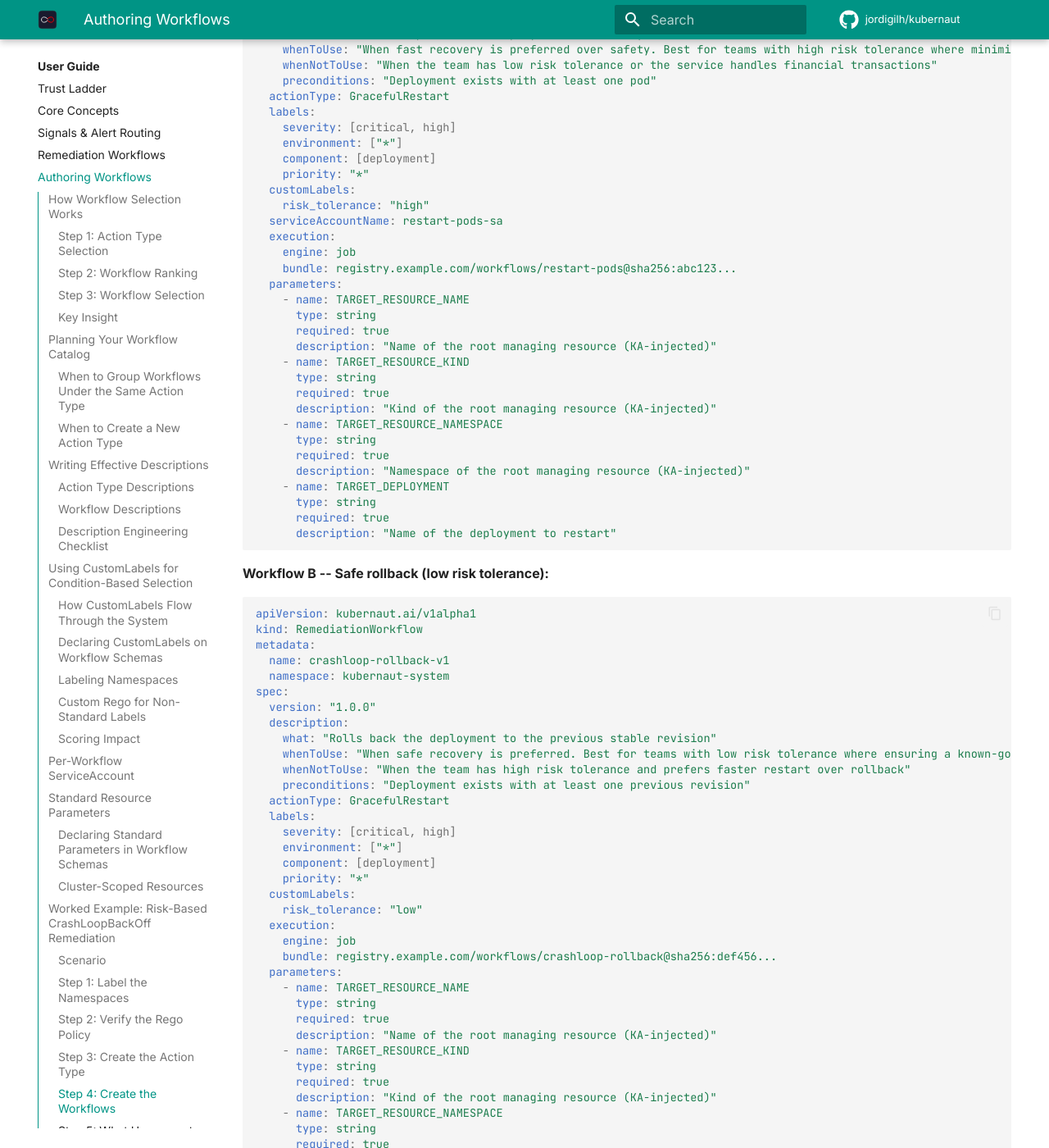
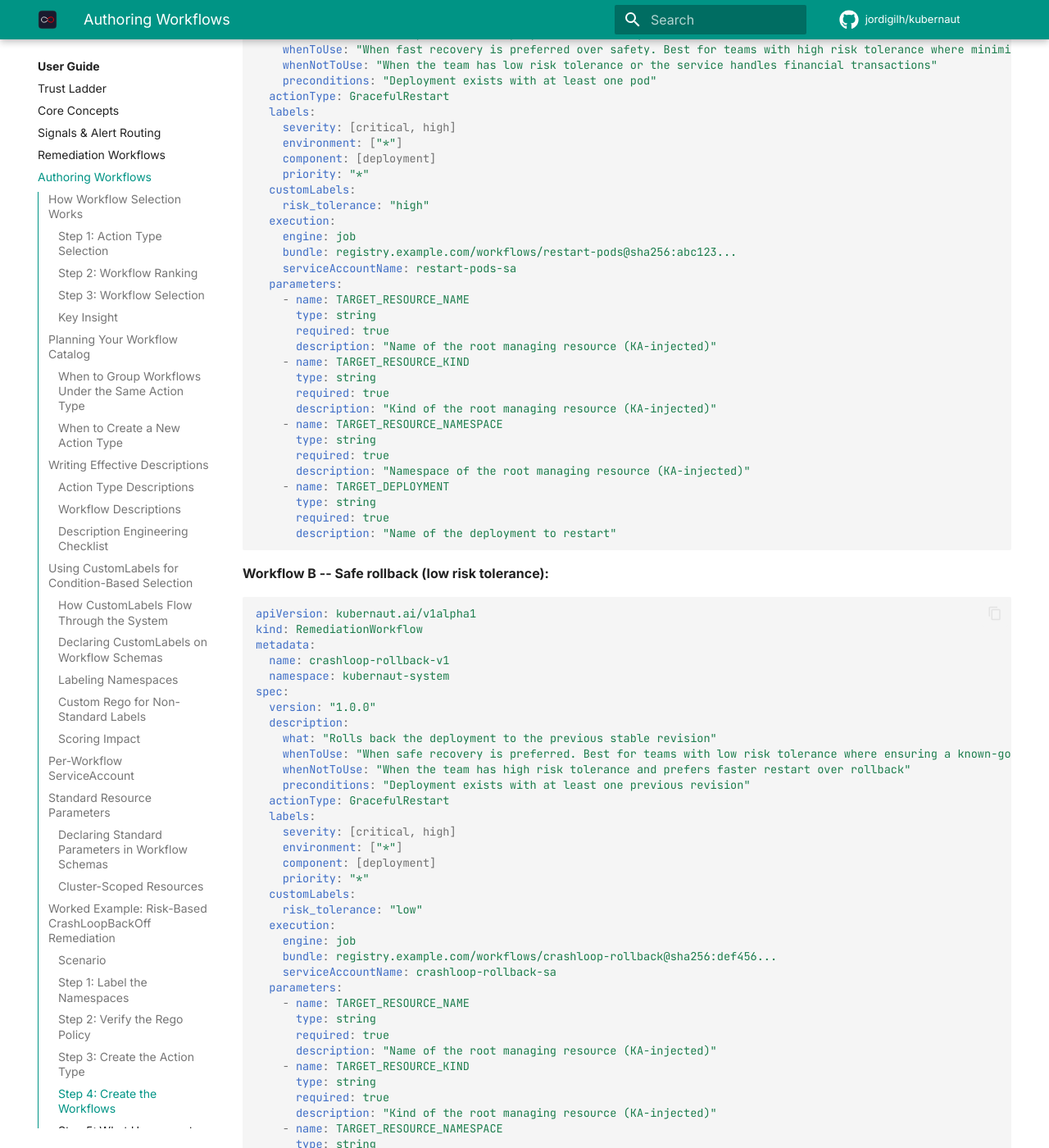
Before and after one commit to jordigilh/kubernaut-docs, an MkDocs documentation site: the page built from docs/user-guide/workflow-authoring.md, in a window 1280 px wide and 1400 px high, scrolled down 8649 px. Shown: the whole window at 82% size. Built offline with MkDocs 1.6.1 and Material for MkDocs 9.7.7, drawn with Linux system fonts in a browser that asks for light colours; comment, search, counter and statistics services are not loaded; the version menu is left out.

Commit message:
fix: move serviceAccountName to correct spec level in worked examples
Fixes #145 (N1):

- Move serviceAccountName from spec to spec.execution in restart-pods-v1
  example — field at wrong level is silently pruned by the API server,
  causing the workflow to run with the default SA instead of the intended
  per-workflow SA.
- Add serviceAccountName to crashloop-rollback-v1 example for
  consistency with the per-workflow SA best practice.

Co-authored-by: Cursor <cursoragent@cursor.com>

```diff
--- a/docs/user-guide/workflow-authoring.md
+++ b/docs/user-guide/workflow-authoring.md
@@ -339,10 +339,10 @@ spec:
     priority: "*"
   customLabels:
     risk_tolerance: "high"
-  serviceAccountName: restart-pods-sa
   execution:
     engine: job
     bundle: registry.example.com/workflows/restart-pods@sha256:abc123...
+    serviceAccountName: restart-pods-sa
   parameters:
     - name: TARGET_RESOURCE_NAME
       type: string
@@ -388,6 +388,7 @@ spec:
   execution:
     engine: job
     bundle: registry.example.com/workflows/crashloop-rollback@sha256:def456...
+    serviceAccountName: crashloop-rollback-sa
   parameters:
     - name: TARGET_RESOURCE_NAME
       type: string
```
